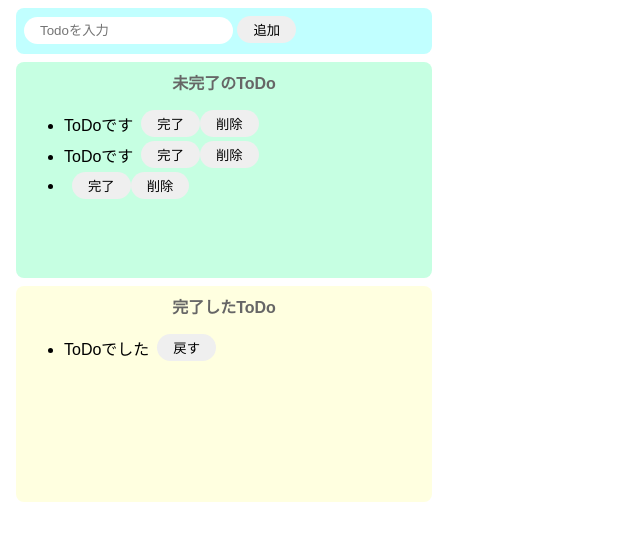
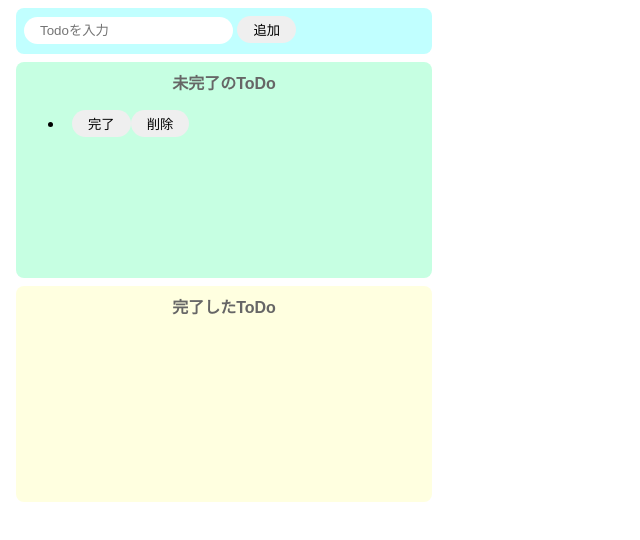
Before and after one commit to Mobirta-Tajima/ToDo_20220108, a website built with Parcel: page index.html in a window 1280 px wide. Both pictures are taken after a click on the button "追加". Shown: the whole page, without its empty margins (0-640 px from the left). Built offline with nearby package versions, Linux system fonts and the light colour scheme.

Commit message:
todo-list(complete)

```diff
--- a/index.html
+++ b/index.html
@@ -12,27 +12,11 @@
     </div>
     <div class="incomplete-erea">
       <p class="title">未完了のToDo</p>
-      <ul id="incomplete-list">
-        <div class="list-row">
-          <li>ToDoです</li>
-          <button>完了</button>
-          <button>削除</button>
-        </div>
-        <div class="list-row">
-          <li>ToDoです</li>
-          <button>完了</button>
-          <button>削除</button>
-        </div>
-      </ul>
+      <ul id="incomplete-list"></ul>
     </div>
     <div class="complete-erea">
       <p class="title">完了したToDo</p>
-      <ul id="complete-list">
-        <div class="list-row">
-          <li>ToDoでした</li>
-          <button>戻す</button>
-        </div>
-      </ul>
+      <ul id="complete-list"></ul>
     </div>
 
     <script src="src/index.js"></script>
--- a/src/index.js
+++ b/src/index.js
@@ -5,6 +5,16 @@ const onClickAdd = () => {
   const inputText = document.getElementById("add-text").value;
   document.getElementById("add-text").value = "";
 
+  createIncompleteList(inputText);
+};
+
+// 未完了リストから指定の要素を削除する関数
+const deleteFromIncompleteList = (target) => {
+  document.getElementById("incomplete-list").removeChild(target);
+};
+
+// 未完了リストに追加する関数
+const createIncompleteList = (text) => {
   // divタグ生成(クラス名も定義)
   const div = document.createElement("div");
   div.className = "list-row";
@@ -12,7 +22,7 @@ const onClickAdd = () => {
 
   // liタグ生成
   const li = document.createElement("li");
-  li.innerText = inputText;
+  li.innerText = text;
 
   // 完了ボタンタグ作成+クリックイベント作成
   const completeButton = document.createElement("button");
@@ -20,15 +30,6 @@ const onClickAdd = () => {
   completeButton.addEventListener("click", () => {
     // 完了ボタンをクリックしたら親タグ(div)を未完了リストから削除
     deleteFromIncompleteList(completeButton.parentNode);
-  });
-
-  // 削除ボタンタグ作成+クリックイベント作成
-  const deleteButton = document.createElement("button");
-  deleteButton.innerText = "削除";
-  deleteButton.addEventListener("click", () => {
-    // 削除ボタンをクリックしたら親タグ(div)を未完了リストから削除
-    deleteFromIncompleteList(deleteButton.parentNode);
-
     // 完了リストに追加する要素
     const addTarget = completeButton.parentNode;
     // Todo内容テキスト
@@ -41,11 +42,31 @@ const onClickAdd = () => {
     // Buttonタグ作成
     const backButton = document.createElement("button");
     backButton.innerText = "戻す";
+
+    backButton.addEventListener("click", () => {
+      // 戻すボタンの親タグ(div)を完了リストから削除
+      const deleteTarget = backButton.parentNode;
+      document.getElementById("complete-list").removeChild(deleteTarget);
+
+      // テキスト取得し、未完了のTodoリストへ入れる
+      const text = backButton.parentNode.firstElementChild.innerText;
+      // console.log(text);
+      createIncompleteList(text);
+    });
+
     // divタグの子要素に各要素を設定
     addTarget.appendChild(li);
     addTarget.appendChild(backButton);
     // 完了リストに追加
     document.getElementById("complete-list").appendChild(addTarget);
+  });
+
+  // 削除ボタンタグ作成+クリックイベント作成
+  const deleteButton = document.createElement("button");
+  deleteButton.innerText = "削除";
+  deleteButton.addEventListener("click", () => {
+    // 削除ボタンをクリックしたら親タグ(div)を未完了リストから削除
+    deleteFromIncompleteList(deleteButton.parentNode);
   });
 
   // divタグの子要素に各要素を設定
@@ -58,11 +79,6 @@ const onClickAdd = () => {
   document.getElementById("incomplete-list").appendChild(div);
 };
 
-// 未完了リストから指定の要素を削除する関数
-const deleteFromIncompleteList = (target) => {
-  document.getElementById("incomplete-list").removeChild(target);
-};
-
 document
   .getElementById("add-button")
   .addEventListener("click", () => onClickAdd());
```
